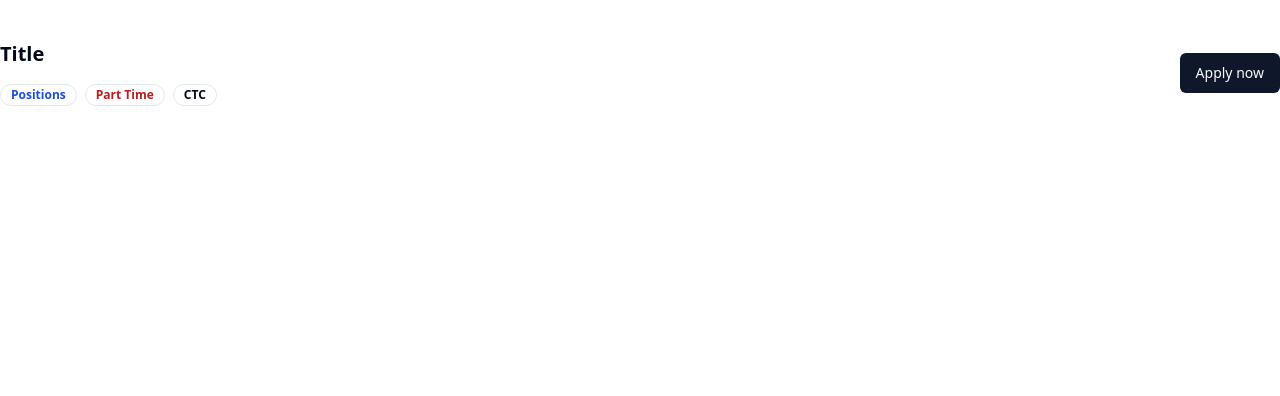
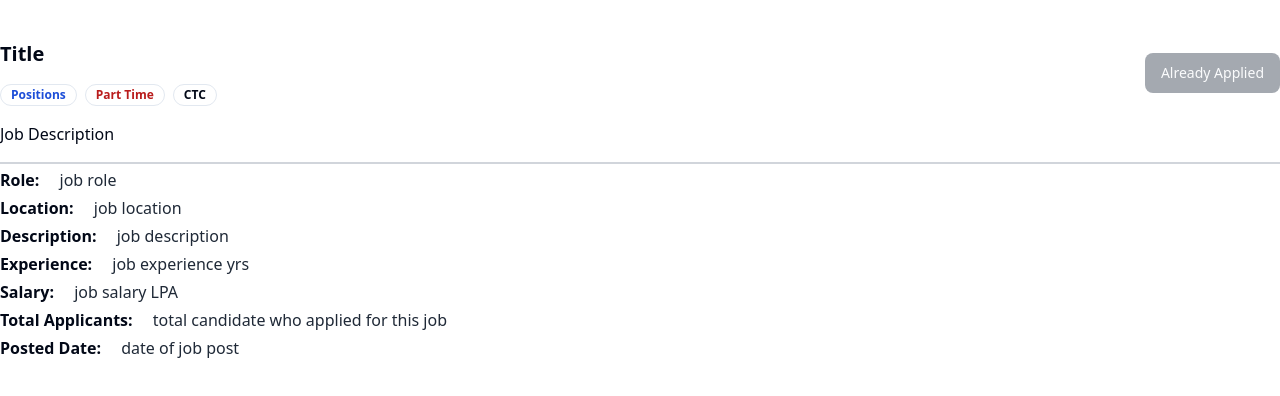
Before and after one commit to srijajha05/Job-Portal, a React (Vite) app in the folder frontend/: page /description/1 in a window 1280 px wide. Shown: the top 396 px of the page. Built offline with nearby package versions, Linux system fonts and the light colour scheme.

Commit message:
static website built done

```diff
--- a/frontend/src/components/JobDescription.jsx
+++ b/frontend/src/components/JobDescription.jsx
@@ -3,6 +3,7 @@ import { Badge } from './ui/badge'
 import { Button } from './ui/button'
 
 function JobDescription() {
+  const hasApplied = true;
   return (
     <div className='max-w-7xl mx-auto my-10'>
 <div className='flex items-center justify-between'>
@@ -14,8 +15,21 @@ function JobDescription() {
     <Badge className={'font-bold'} variant="ghost">CTC</Badge>
     </div>
     </div>
-    <Button>Apply now</Button>
-</div>
+    <Button disabled={hasApplied} className={`rounded-lg ${hasApplied ? 'bg-gray-600 cursor-not-allowed' : 'bg-blue-800 hover:bg-blue-900'}`}>
+      {hasApplied ? 'Already Applied' : 'Apply Now'}
+    </Button>
+    </div>
+    <h1 className='border-b-2 border-b-gray-300 font-medium py-4'>Job Description</h1>
+    <div>
+    <h1 className='font-bold my-1'>Role: <span className='pl-4 font-normal text-gray-800'>job role </span></h1>
+    <h1 className='font-bold my-1'>Location: <span className='pl-4 font-normal text-gray-800'>job location</span></h1>
+    <h1 className='font-bold my-1'>Description: <span className='pl-4 font-normal text-gray-800'>job description</span></h1>
+    <h1 className='font-bold my-1'>Experience: <span className='pl-4 font-normal text-gray-800'>job experience yrs</span></h1>
+    <h1 className='font-bold my-1'>Salary: <span className='pl-4 font-normal text-gray-800'>job salary LPA</span></h1>
+    <h1 className='font-bold my-1'>Total Applicants: <span className='pl-4 font-normal text-gray-800'>total candidate who applied for this job</span></h1>
+    <h1 className='font-bold my-1'>Posted Date: <span className='pl-4 font-normal text-gray-800'>date of job post</span></h1>
+
+    </div>
     </div>
   )
 }
```
